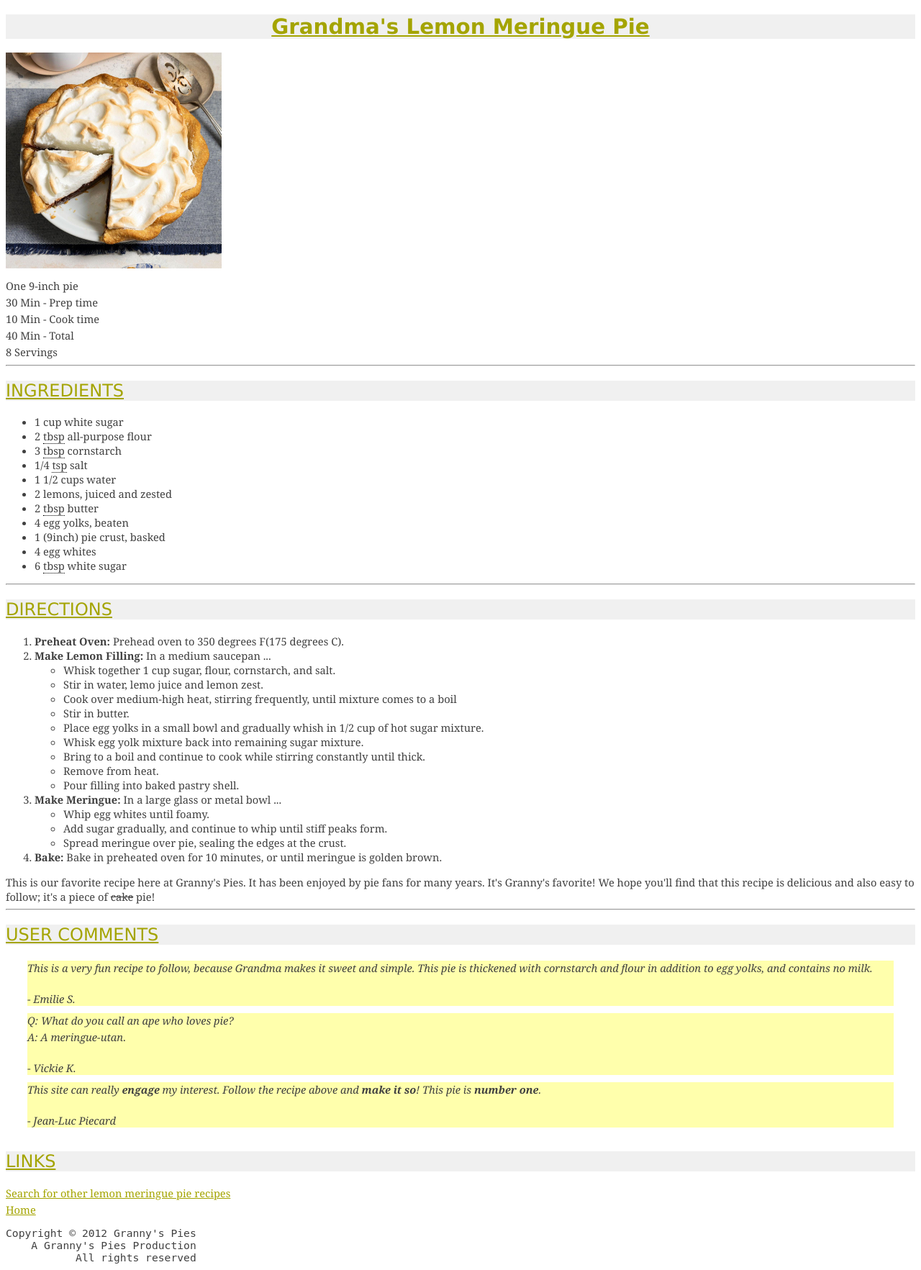
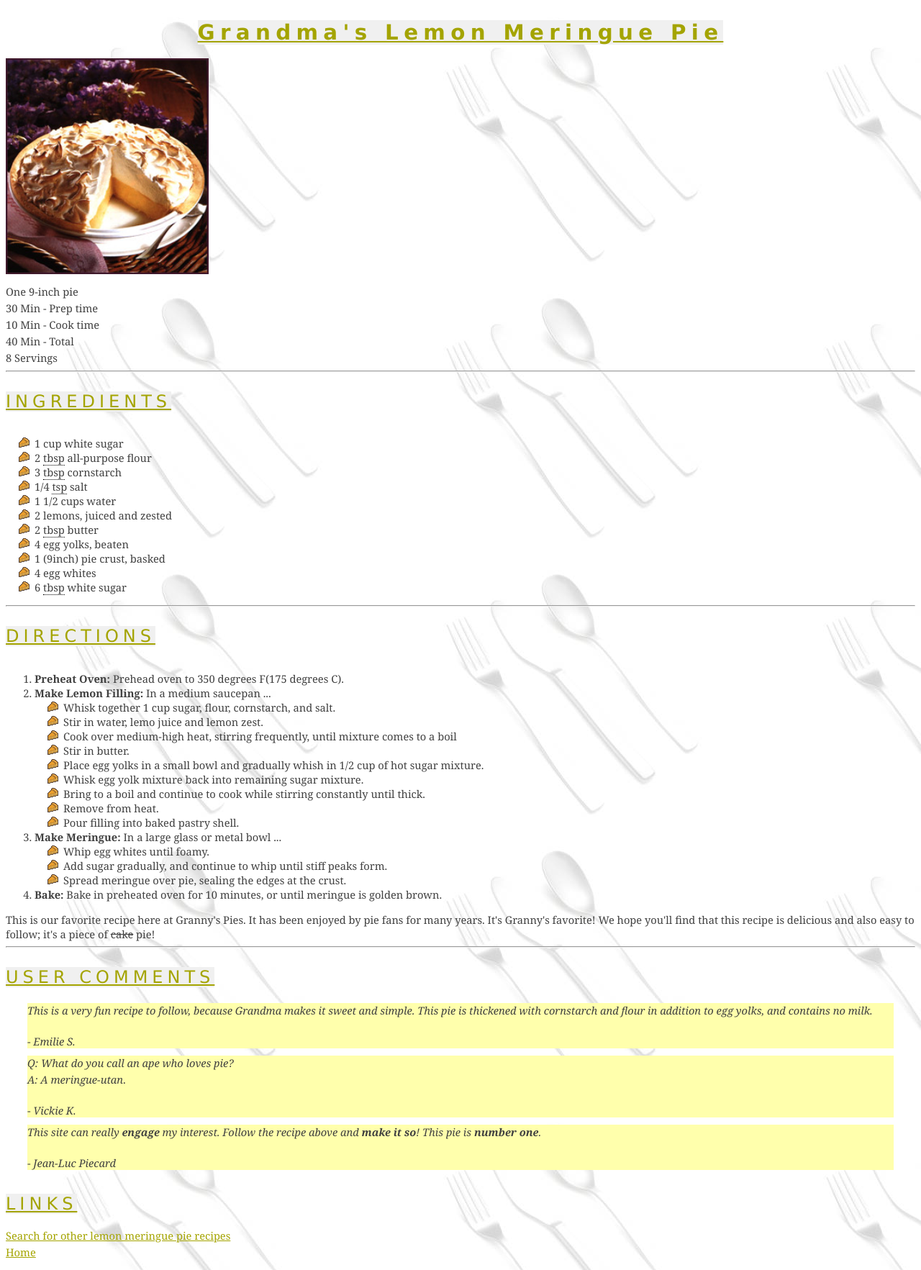
Before and after one commit to ausdotsn50/cmsc121-labsub, a PHP site: page /pie.html in a window 1280 px wide. Shown: the top 1765 px of the page at 72% size. Run offline with PHP 8.4, Linux system fonts and the light colour scheme.

Commit message:
an1 extra features

```diff
--- a/an1/pie.html
+++ b/an1/pie.html
@@ -5,6 +5,8 @@
     <meta name="viewport" content="width=device-width, initial-scale=1.0">
     <title>Lemon Meringue Pie</title>
     <link rel="stylesheet" href="recipe.css">
+    <!-- Link your source here -->
+    <link rel="icon" type="image/x-icon" href="assets/pie_icon.gif">
 </head>
 <body>
     <header>
@@ -12,7 +14,7 @@
     </header>
     <main>
         <section>
-            <img id="pie" src="meringue-pie.jpg">
+            <img id="pie" src="assets/pie.jpg">
             <p>One 9-inch pie</p>
             <p>30 Min - Prep time</p>
             <p>10 Min - Cook time</p>
--- a/an1/recipe.css
+++ b/an1/recipe.css
@@ -1,5 +1,6 @@
 body {
-    background-color: white;
+    background-image: url("assets/silverware.jpg");
+    background-repeat: repeat;
     color: #404040;
     font-size: 11pt;
     font-family: Georgia, Garamond, serif;
@@ -19,10 +20,14 @@ a {
     list-style-type: none;
 }
 
+header {
+    display: flex;
+    justify-content: center;
+}
+
 h1 {
     font-size: 22pt;
     font-weight: bold;
-    text-align: center;
 }
 
 h2 {
@@ -31,10 +36,12 @@ h2 {
 }
 
 h1, h2 {
+    display: inline-block;
     color: #A4A400;
     background-color: #F0F0F0;
     font-family: 'Lucida Sans Unicode', Helvetica, Arial, Helvetica, sans-serif;
     text-decoration: underline;
+    letter-spacing: 0.25em;
 }
 
 span {
@@ -58,3 +65,7 @@ p {
 .comment-wrapper {
     padding: 2.5px 30px;
 }
+
+ul {
+    list-style-image: url(assets/pie_icon.gif);
+}
```
Also changed, not shown: an1/assets/pie.jpg (added), an1/assets/pie_icon.gif (added), an1/assets/silverware.jpg (added), an1/meringue-pie.jpg (deleted).
